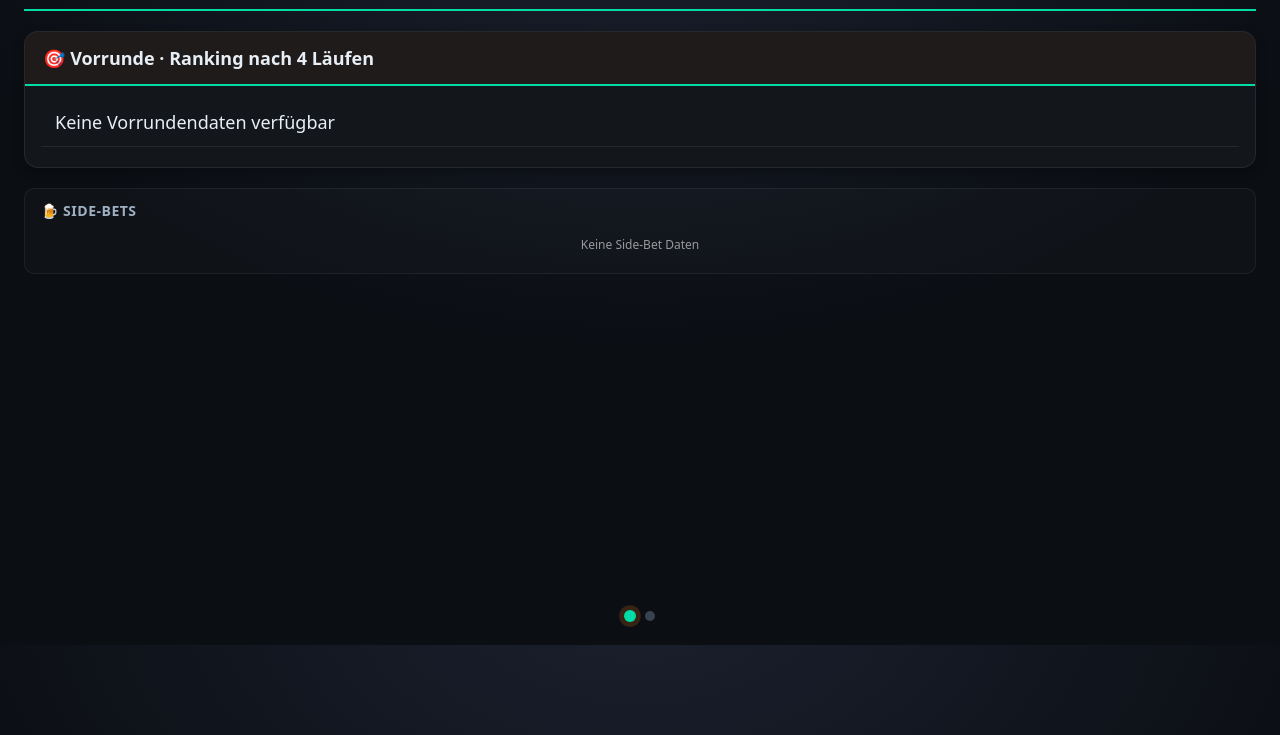
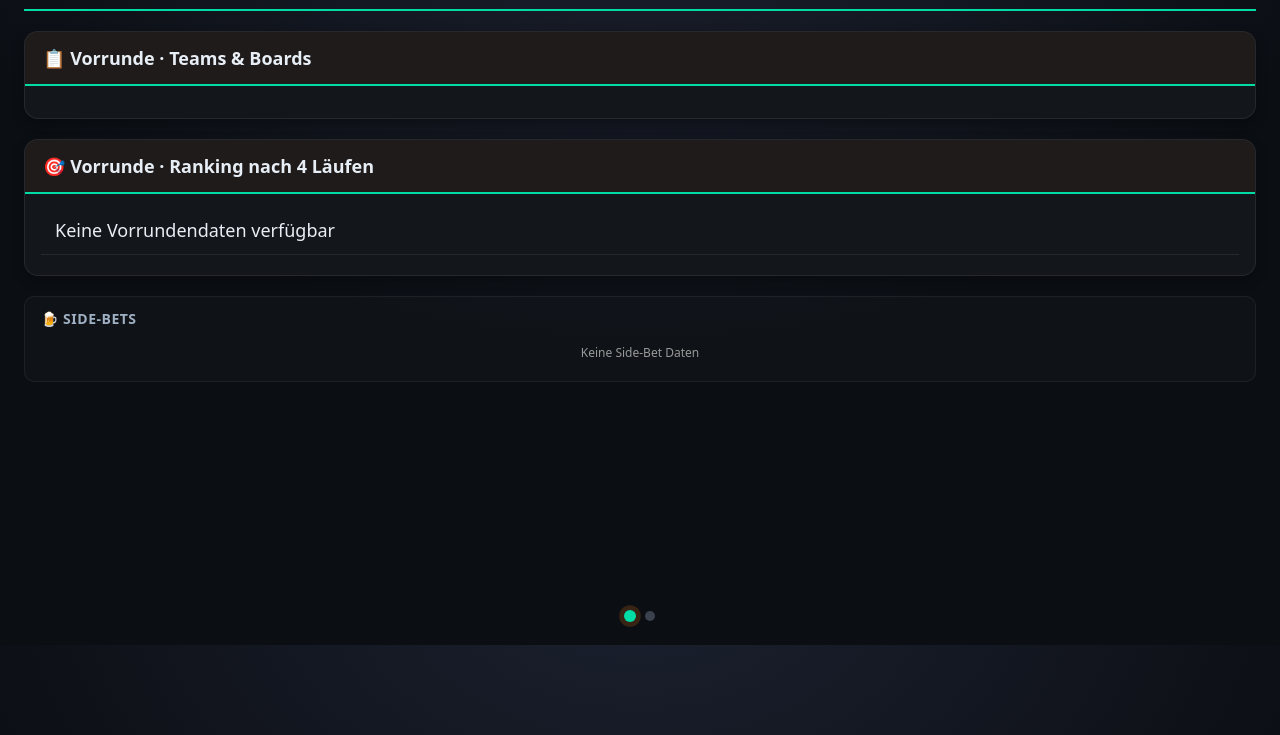
Before and after one commit to CarMo11/AS2_portal_READY_EXPANDED, a website: page monitor.html in a window 1280 px wide. Shown: the part 65-800 px from the top of the page. Drawn offline with Linux system fonts and the light colour scheme; no server answers.

Commit message:
feat: add team-board assignments view for preliminary round
- Added new panel to display team and board assignments for preliminary round
- Created vorrundeTeamBoards container div with fixtures styling
- Added CSV URL for preliminary round input data source
- Placed assignments panel above rankings for better visibility flow

```diff
--- a/monitor.html
+++ b/monitor.html
@@ -115,6 +115,12 @@
     <div class="views">
       <!-- VIEW 1: Vorrunde -->
       <section class="view active" id="view-vorrunde">
+        <!-- Team-Board-Zuweisungen -->
+        <div class="panel" style="margin-bottom:20px">
+          <h3>📋 Vorrunde · Teams & Boards</h3>
+          <div id="vorrundeTeamBoards" class="fixtures"></div>
+        </div>
+
         <div class="panel">
           <h3>🎯 Vorrunde · Ranking nach 4 Läufen</h3>
           <div style="padding: 12px 16px 20px; overflow:auto; max-height: 75vh;">
@@ -206,6 +212,7 @@ function checkNewLiveMatches(aGm, bGm){
 /** === CSV-URLs === */
 const CSV = {
   vorrunde: "https://docs.google.com/spreadsheets/d/11qd00fEEVDIWbXl8Rx6A0vvCD8WHK2FiiXVqaxtuKDk/gviz/tq?tqx=out:csv&sheet=Vorrunde%20%E2%80%93%20Tabelle",
+  vorrundeEingabe: "https://docs.google.com/spreadsheets/d/11qd00fEEVDIWbXl8Rx6A0vvCD8WHK2FiiXVqaxtuKDk/gviz/tq?tqx=out:csv&sheet=Vorrunde%20%E2%80%93%20Eingabe",
   aTable: "https://docs.google.com/spreadsheets/d/11qd00fEEVDIWbXl8Rx6A0vvCD8WHK2FiiXVqaxtuKDk/gviz/tq?tqx=out:csv&sheet=A%20%E2%80%93%20Tabelle",
   bTable: "https://docs.google.com/spreadsheets/d/11qd00fEEVDIWbXl8Rx6A0vvCD8WHK2FiiXVqaxtuKDk/gviz/tq?tqx=out:csv&sheet=B%20%E2%80%93%20Tabelle",
   aGames: "https://docs.google.com/spreadsheets/d/11qd00fEEVDIWbXl8Rx6A0vvCD8WHK2FiiXVqaxtuKDk/gviz/tq?tqx=out:csv&sheet=A%20%E2%80%93%20Ergebnisse",
```
